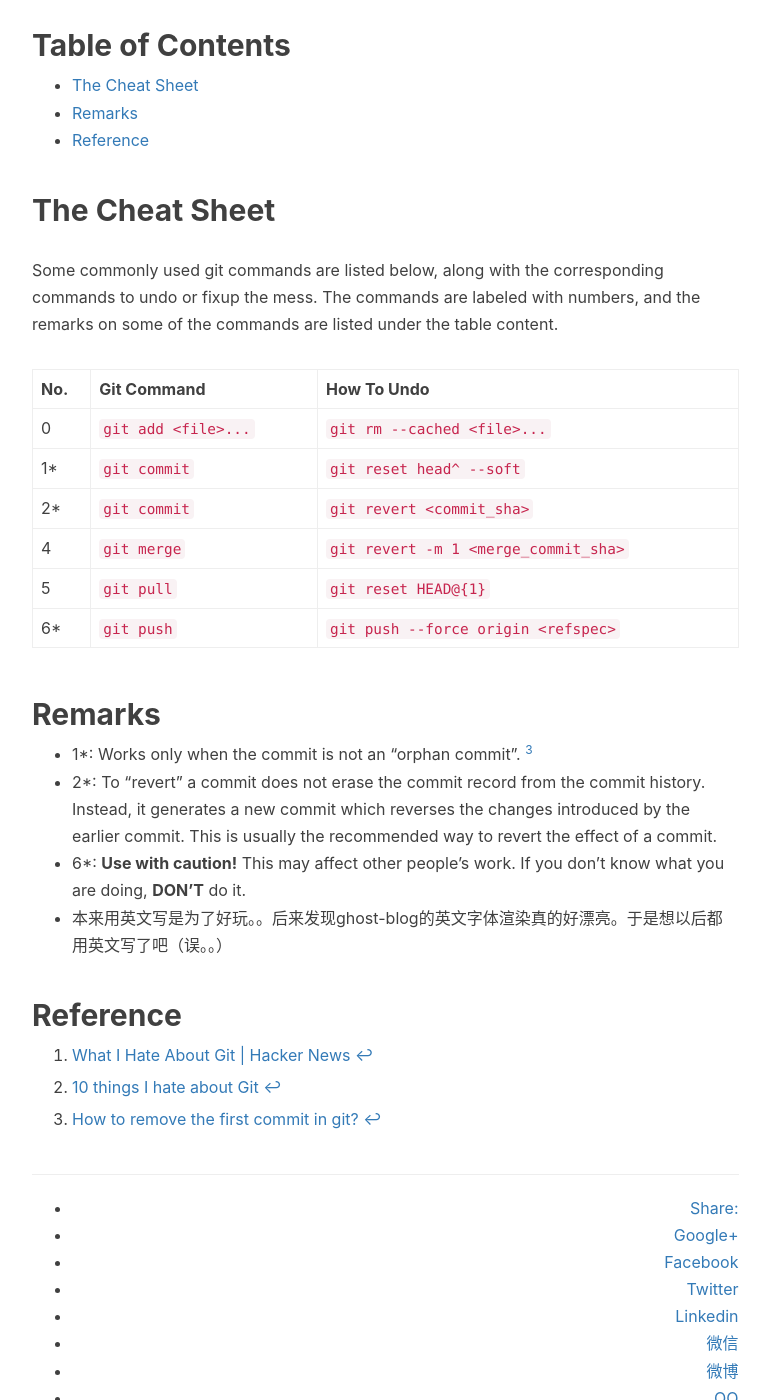
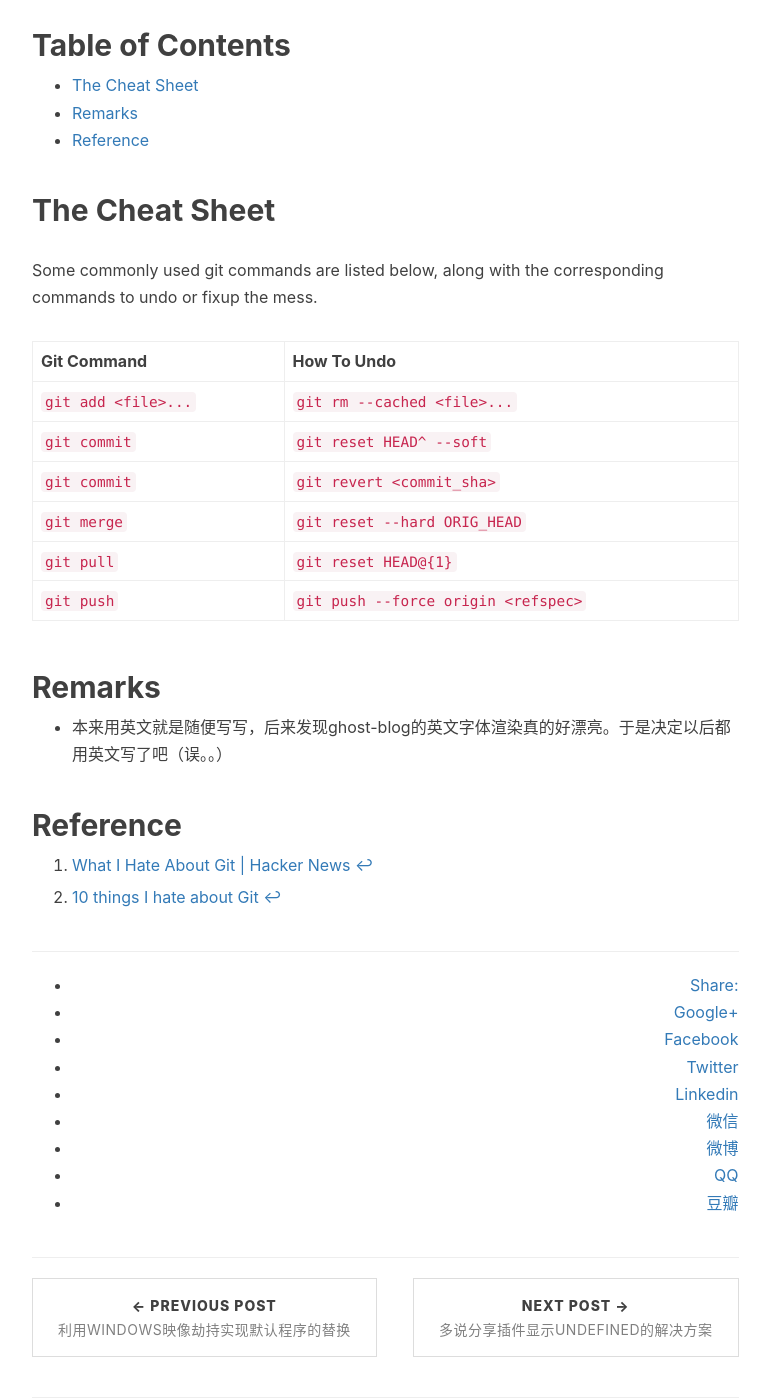
Before and after one commit to wings27/wings27.github.io, a Jekyll site: the page built from _posts/2015-09-05-to-undo-a-git-command.md, in a window 1280 px wide and 1400 px high, scrolled down 739 px. Shown: the whole window, without its empty margins (233-1003 px from the left). Built offline with Jekyll 4.4.1, drawn with Linux system fonts in a browser that asks for light colours; nearby versions of some CDN libraries; comment, search, counter and statistics services are not loaded; some of the changed text lies outside the part shown.

Commit message:
modify content

```diff
--- a/_posts/2015-09-05-to-undo-a-git-command.md
+++ b/_posts/2015-09-05-to-undo-a-git-command.md
@@ -9,7 +9,7 @@ tags:
     - Git
 ---
 
-It seems I'm not the only one who believes that git commands are poorly designed.[^1]
+It seems that I'm not alone to believe that git commands are poorly designed.[^1]
 
 To make things worse, they also provide a human-unreadable documentation as well.[^2]
 So it's very common for beginners to leave a mess in the workspace after running a God-knows-what-it-means git command. Therefore I wrote this blog. Hopefully this could save you from clueless.
@@ -24,23 +24,19 @@ So it's very common for beginners to leave a mess in the workspace after running
 ## The Cheat Sheet
 
 Some commonly used git commands are listed below, along with the corresponding commands to undo or fixup the mess.
-The commands are labeled with numbers, and the remarks on some of the commands are listed under the table content.
 
-| No. |   **Git Command**   |           **How To Undo**            |
-|-----|---------------------|--------------------------------------|
-| 0   | `git add <file>...` | `git rm --cached <file>...`          |
-| 1*  | `git commit`        | `git reset head^ --soft`             |
-| 2*  | `git commit`        | `git revert <commit_sha>`            |
-| 4   | `git merge`         | `git revert -m 1 <merge_commit_sha>` |
-| 5   | `git pull`          | `git reset HEAD@{1}`                 |
-| 6*  | `git push`          | `git push --force origin <refspec>`  |
+|   **Git Command**   |           **How To Undo**           |
+|---------------------|-------------------------------------|
+| `git add <file>...` | `git rm --cached <file>...`         |
+| `git commit`        | `git reset HEAD^ --soft`            |
+| `git commit`        | `git revert <commit_sha>`           |
+| `git merge`         | `git reset --hard ORIG_HEAD`        |
+| `git pull`          | `git reset HEAD@{1}`                |
+| `git push`          | `git push --force origin <refspec>` |
 
 ## Remarks
 
-- 1\*: Works only when the commit is not an "orphan commit". [^3]
-- 2\*: To "revert" a commit does not erase the commit record from the commit history. Instead, it generates a new commit which reverses the changes introduced by the earlier commit. This is usually the recommended way to revert the effect of a commit.
-- 6\*: **Use with caution!** This may affect other people's work. If you don't know what you are doing, **DON'T** do it.
-- 本来用英文写是为了好玩。。后来发现ghost-blog的英文字体渲染真的好漂亮。于是想以后都用英文写了吧（误。。）
+- 本来用英文就是随便写写，后来发现ghost-blog的英文字体渲染真的好漂亮。于是决定以后都用英文写了吧（误。。）
 
 ## Reference
 
```
